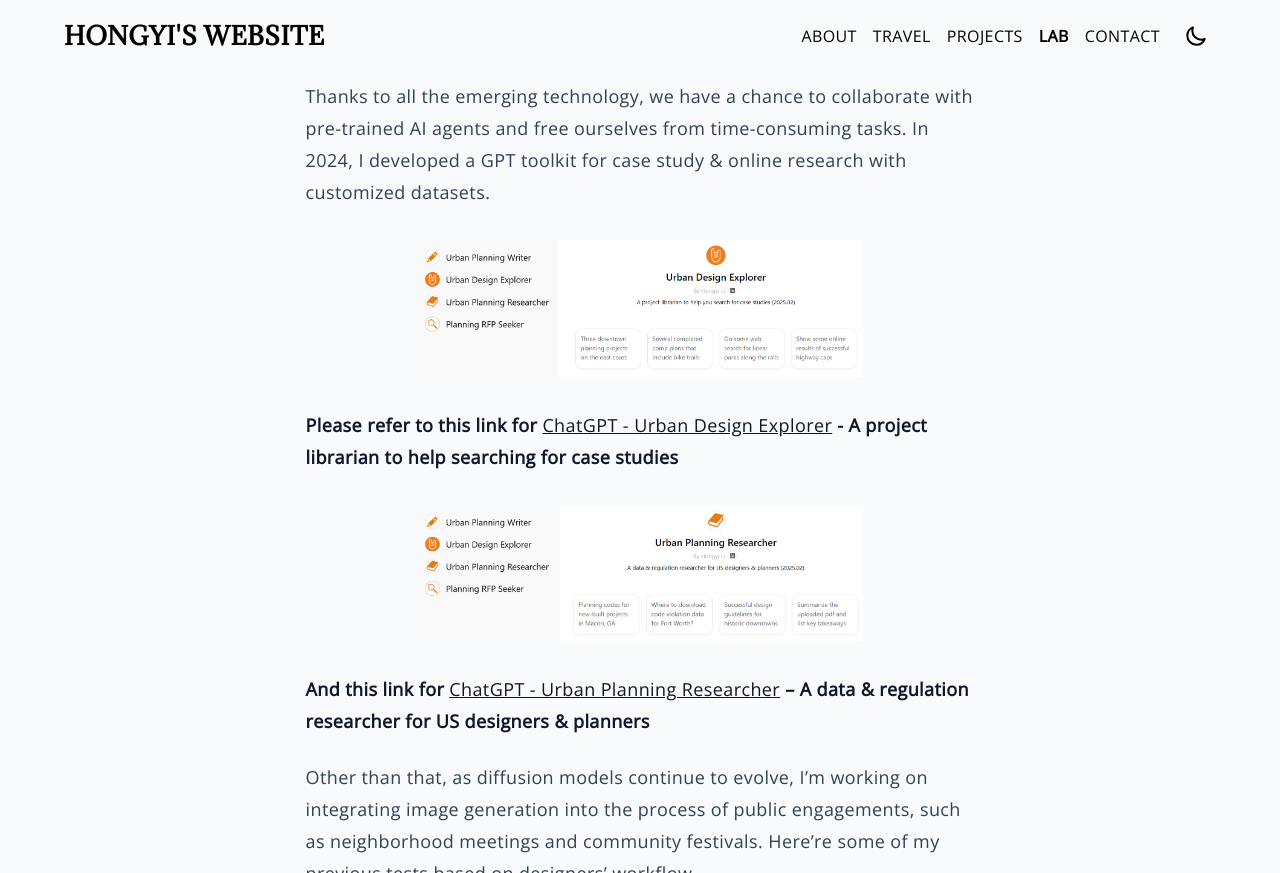
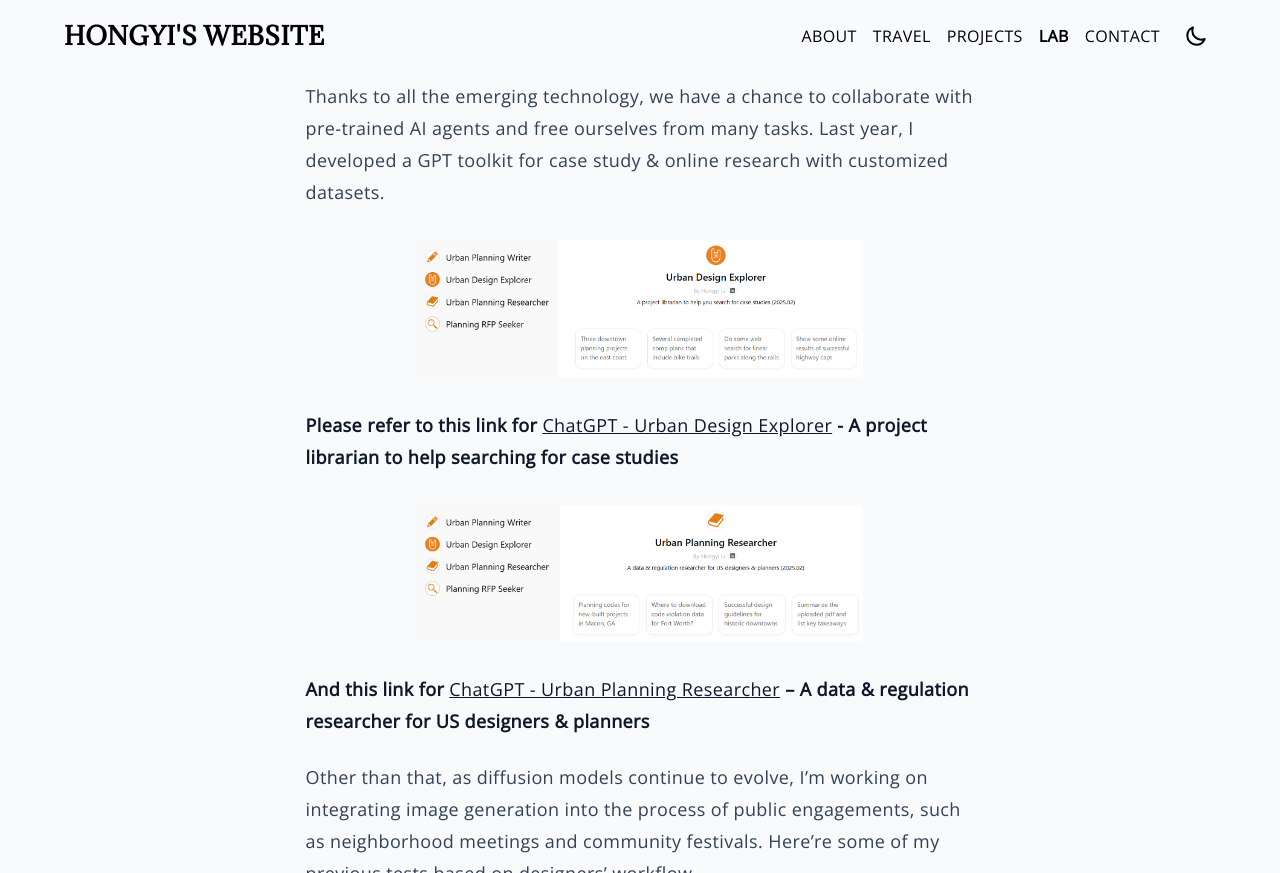
Before and after one commit to hongyili-hl/hongyili-hl.github.io, a Jekyll site: the page built from sample.md, in a window 1280 px wide and 900 px high, cut to the strip 0-873 px from the top of the window. Built offline with Jekyll 4.4.1, drawn with Linux system fonts in a browser that asks for light colours.

Commit message:
Update sample.md

```diff
--- a/sample.md
+++ b/sample.md
@@ -4,7 +4,7 @@
 permalink: /ai/
 ---
 
-Thanks to all the emerging technology, we have a chance to collaborate with pre-trained AI agents and free ourselves from time-consuming tasks. In 2024, I developed a GPT toolkit for case study & online research with customized datasets.
+Thanks to all the emerging technology, we have a chance to collaborate with pre-trained AI agents and free ourselves from many tasks. Last year, I developed a GPT toolkit for case study & online research with customized datasets.
 
 ![Urban Design Explorer](/assets/images/GPT-1.jpg)
 
```
